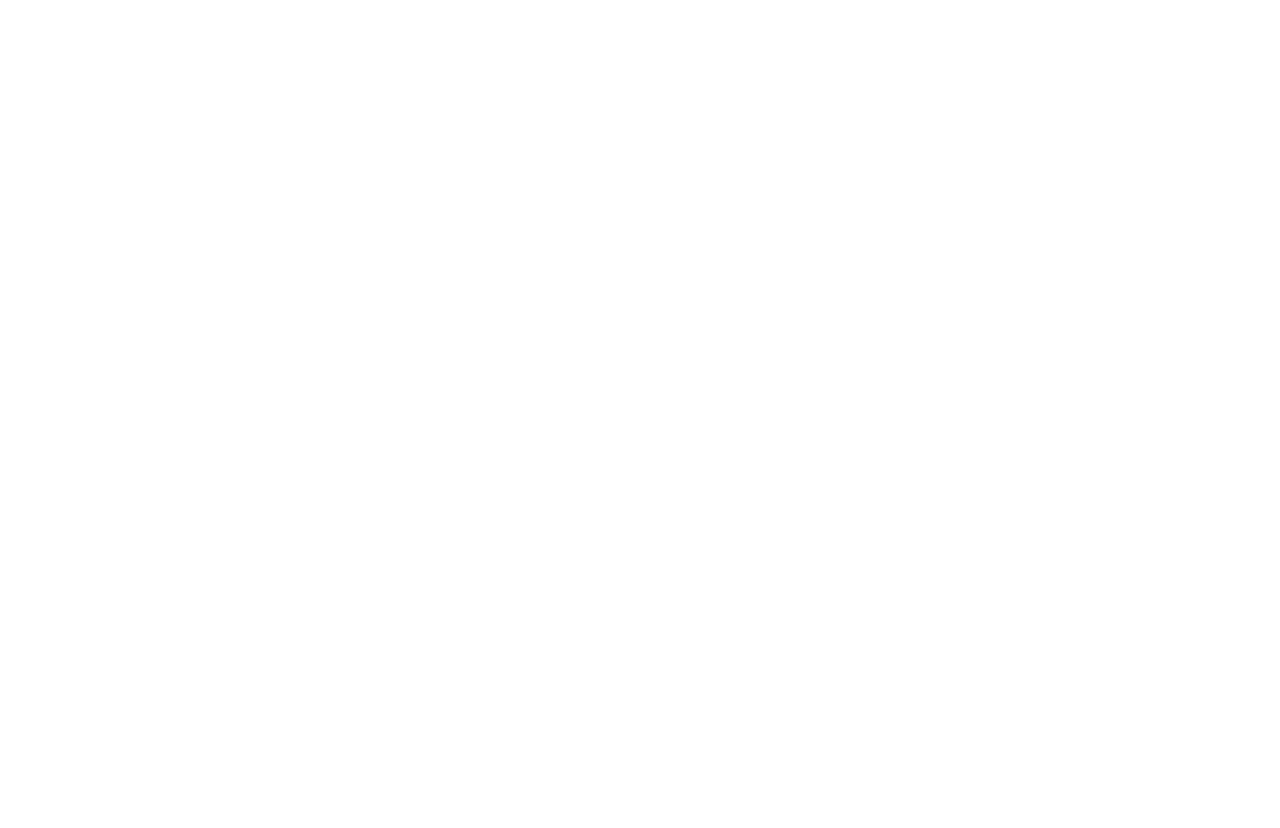
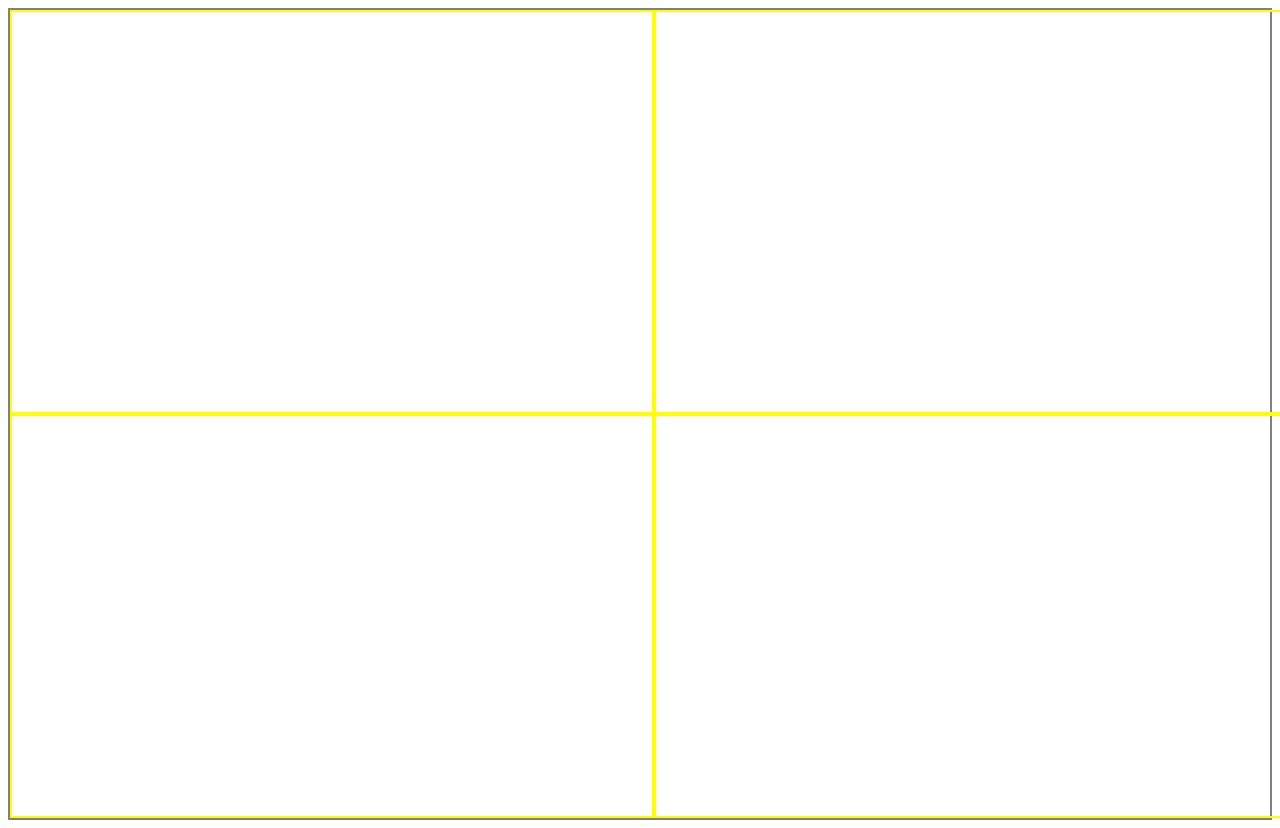
Before and after one commit to LatticeFramework/dance-party, a plain HTML site: page index.html in a window 1280 px wide. Before the commit the page ends 800 px from the top, so only its background shows below. Drawn offline with Linux system fonts and the light colour scheme.

Commit message:
Get everything started

```diff
--- a/index.html
+++ b/index.html
@@ -8,6 +8,13 @@
     <title>Dance Party</title>
 </head>
 <body>
+    <div class="container">
+        <div class="dance-square"></div>
+        <div class="dance-square"></div>
+        <div class="dance-square"></div>
+        <div class="dance-square"></div>
+    </div>
+</body>
 
-</body>
+<script src="script.js"></script>
 </html>
--- /dev/null
+++ b/script.js
@@ -0,0 +1 @@
+console.log("Hello Jim");
--- a/styles.css
+++ b/styles.css
@@ -0,0 +1,12 @@
+.container {
+    border: solid 2px grey;
+    display: grid;
+    grid-template-columns: 1fr 1fr;
+    grid-template-rows: 1fr 1fr;
+}
+
+.dance-square {
+    border: solid 2px yellow;
+    height: 50vh;
+    width: 50vw;
+}
```
